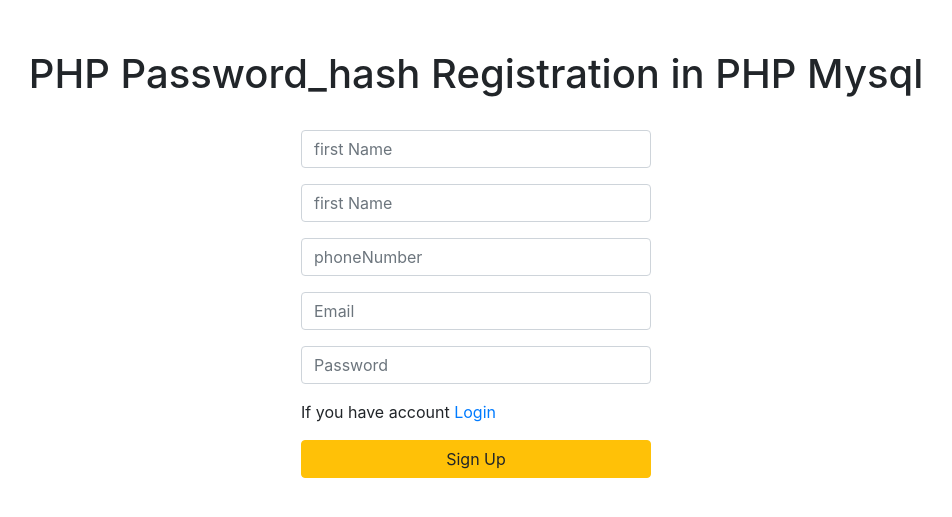
After one commit to VladUngurean/cars-rent, a PHP site: page /registerTest.php in a window 1280 px wide. The commit adds this page. Shown: the top 517 px of the page, without its empty margins (164-1116 px from the left). Run offline with PHP 8.4, Linux system fonts and the light colour scheme; data that the repository does not hold is empty.

Commit message:
login fail, need to work

```diff
--- a/php/register.php
+++ b/php/register.php
@@ -39,7 +39,7 @@ if(isset($_POST['submit']))
 
     if (validateEmail($email)) {
         if($password == $passwordCheck){
-            $password = password_hash($_POST['password'], PASSWORD_DEFAULT);
+            $password = password_hash($password, PASSWORD_DEFAULT);
             if (preg_match ("/^[a-zA-z]*$/", $firstName) ) {
                 if (preg_match ("/^[a-zA-z]*$/", $lastName) ) {
                     if (preg_match ("/^[0-9]*$/", $phoneNumber) ){
--- /dev/null
+++ b/php/registerTest.php
@@ -0,0 +1,94 @@
+<?php
+
+  // Include database connectivity
+  session_start();
+  include_once('config.php');
+
+  if (isset($_POST['submit'])) {
+
+      $errorMsg = "";
+
+      $email    = mysqli_real_escape_string($conn, $_POST['email']);
+      $firstName = mysqli_real_escape_string($conn, $_POST['firstName']);
+      $lastName = mysqli_real_escape_string($conn, $_POST['lastName']);
+      $phoneNumber = mysqli_real_escape_string($conn, $_POST['phoneNumber']);
+      $password = mysqli_real_escape_string($conn, $_POST['password']);
+      $password = password_hash($password, PASSWORD_DEFAULT);
+
+      $sql = "SELECT * FROM users WHERE email = '$email'";
+      $execute = mysqli_query($conn, $sql);
+
+      if (!filter_var($email, FILTER_VALIDATE_EMAIL)) {
+        $errorMsg = "Email is not valid, please try again";
+    } else if (strlen($password) < 6) {
+        $errorMsg = "Password should be at least six characters";
+    } else if ($execute->num_rows == 1) {
+        $errorMsg = "This email is already in use";
+    } else {
+        // Use a different variable to store the hashed password
+        $hashedPassword = password_hash($password, PASSWORD_DEFAULT);
+
+        $query = "INSERT INTO users(user_role,firstName,lastName,phone,email,password)
+                  VALUES((SELECT user_role_id FROM user_roles WHERE user_role='user'),'$firstName','$lastName','$phoneNumber','$email','$hashedPassword')";
+        $result = mysqli_query($conn, $query);
+
+        if ($result == true) {
+            header("Location:login.php");
+        } else {
+            $errorMsg = "Registration failed, please try again";
+        }
+    }
+  }
+
+?>
+<!Doctype html>
+<html lang="en">
+
+<head>
+    <meta charset="utf-8">
+    <title>PHP Password hash Registration in PHP Mysql</title>
+    <meta name="viewport" content="width=device-width, initial-scale=1">
+    <link rel="stylesheet" href="https://maxcdn.bootstrapcdn.com/bootstrap/4.5.0/css/bootstrap.min.css">
+    <script src="https://ajax.googleapis.com/ajax/libs/jquery/3.5.1/jquery.min.js"></script>
+    <script src="https://maxcdn.bootstrapcdn.com/bootstrap/4.5.0/js/bootstrap.min.js"></script>
+</head>
+
+<body>
+    <div class="container" style="margin-top:50px">
+        <h1 style="text-align:center;">PHP Password_hash Registration in PHP Mysql</h1><br>
+        <div class="row">
+            <div class="col-md-4"></div>
+            <div class="col-md-4">
+                <?php
+            if (isset($errorMsg)) {
+                echo "<div class='alert alert-danger alert-dismissible'>
+                        <button type='button' class='close' data-dismiss='alert'>&times;</button>
+                        $errorMsg
+                      </div>";
+            }
+        ?>
+                <form action="" method="POST">
+                    <div class="form-group">
+                        <input type="text" class="form-control" name="firstName" placeholder="first Name" required="">
+                    </div>
+                    <div class="form-group">
+                        <input type="text" class="form-control" name="lastName" placeholder="first Name" required="">
+                    </div>
+                    <div class="form-group">
+                        <input type="text" class="form-control" name="phoneNumber" placeholder="phoneNumber" required="">
+                    </div>
+                    <div class="form-group">
+                        <input type="email" class="form-control" name="email" placeholder="Email" required="">
+                    </div>
+                    <div class="form-group">
+                        <input type="password" class="form-control" name="password" placeholder="Password" required="">
+                    </div>
+                    <p>If you have account <a href="login.php">Login</a></p>
+                    <input type="submit" class="btn btn-warning btn btn-block" name="submit" value="Sign Up">
+                </form>
+            </div>
+        </div>
+    </div>
+</body>
+
+</html>
```
Also changed, not shown: php/login.php (+69 -52 lines), php/profile.php (added, +29 -0 lines).
